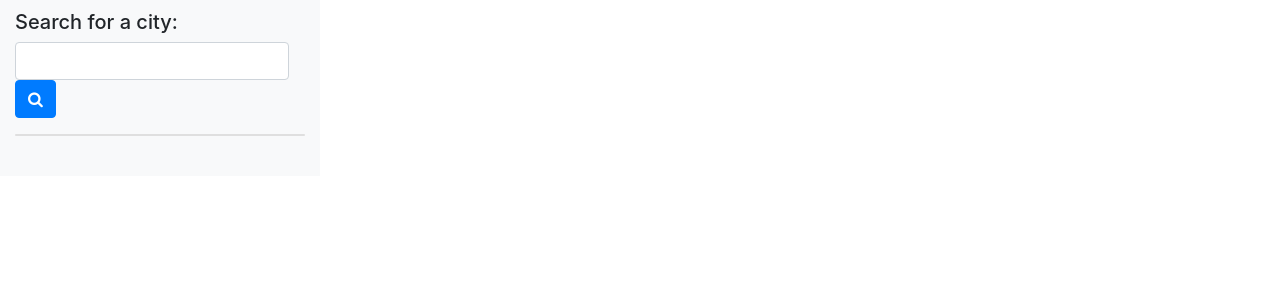
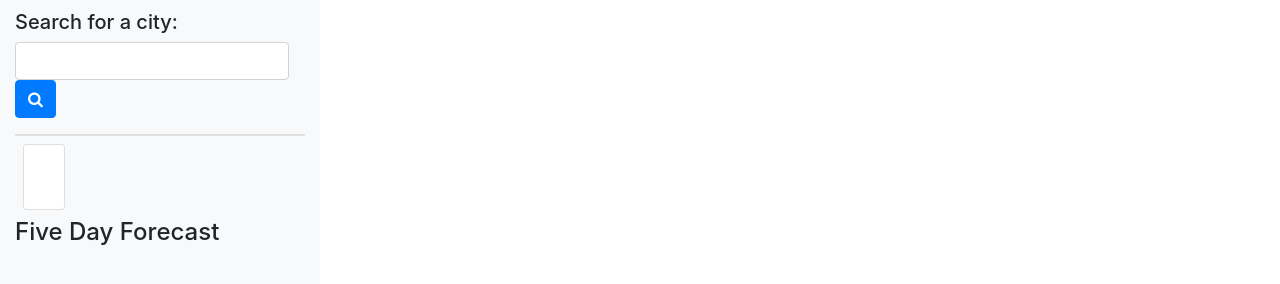
Before and after one commit to a-westin/gtatl-06-weather-dashboard, a plain HTML site: page index.html in a window 1280 px wide. Shown: the part 78-362 px from the top of the page. Drawn offline with nearby package versions, Linux system fonts and the light colour scheme.

Commit message:
messing around with divs on index page

```diff
--- a/index.html
+++ b/index.html
@@ -35,8 +35,15 @@
                         <ul class="list-group history"></ul>
                     </div>
                     <div class="col-lg-9">
-                        <div id="current-city" class="mt-4"></div>
-                        <div id="forecast" class="mt-4"></div>
+                      <div class="row p-2">
+                        <div class="card">
+                          <div id="current-city" class="card-body mt-4"></div>
+                        </div>
+                      </div>
+                      <div class="row">
+                        <h4>Five Day Forecast</h4>
+                      </div>
+                      <div id="forecast" class="row mt-4"></div>
                     </div>
                 </div>
             </div>
```
